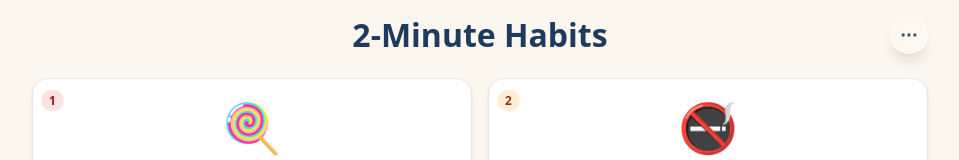
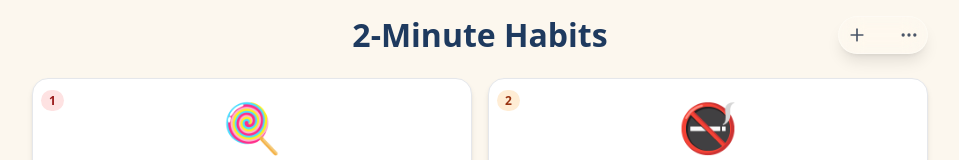
Before and after one commit to lvjian700/2minutehabits, a React (Vite) app: page / in a window 1280 px wide. Both pictures are taken after a click on the button "Ready to Start". Shown: the top 160 px of the page, without its empty margins (160-1119 px from the left). Built offline with nearby package versions, Linux system fonts and the light colour scheme; a web font is replaced by a local one.

Commit message:
Split out + button

```diff
--- a/src/components/AppMenu.tsx
+++ b/src/components/AppMenu.tsx
@@ -87,19 +87,25 @@ const AppMenu: React.FC<AppMenuProps> = ({ setSelectedHabitId }) => {
 
   return (
     <div className="absolute top-0 right-0 z-50" ref={menuRef}>
+      <div className="flex gap-4 rounded-full shadow-lg bg-white/20 backdrop-blur-md backdrop-saturate-150 border border-white/30">
+        <button
+          className="p-2 rounded-full transition  hover:bg-yellow-400 hover:text-white"
+        >
+          <Plus size={20} />
+        </button>
         {/* Icon button */}
         <button
           onClick={() => setIsMenuOpen(open => !open)}
-        className="p-2 rounded-full shadow-lg transition bg-white/20 hover:bg-yellow-400 hover:text-white backdrop-blur-md backdrop-saturate-150 border border-white/30"
+          className="p-2 rounded-full transition hover:bg-yellow-400 hover:text-white"
         >
           <MoreHorizontal size={20} />
         </button>
+      </div>
+      {/* Creating new habit */}
 
       {/* Dropdown menu attached to bottom of icon */}
       {isMenuOpen && (
         <div className="absolute right-0 mt-2 w-48 p-2 rounded-xl shadow-lg bg-white/60 backdrop-blur-md backdrop-saturate-150 border border-black/10">
-          <MenuItem label="Add a habit" icon={Plus} onClick={handleAddNewHabit} />
-          <MenuDivider />
           <MenuItem label="Backup data" icon={Laptop} onClick={handleExportData} />
           <MenuItem label="Restore data" icon={RefreshCcwDot} onClick={handleImportData} />
           <MenuDivider />
```
Lines whose indentation alone changed are shown as unchanged.
